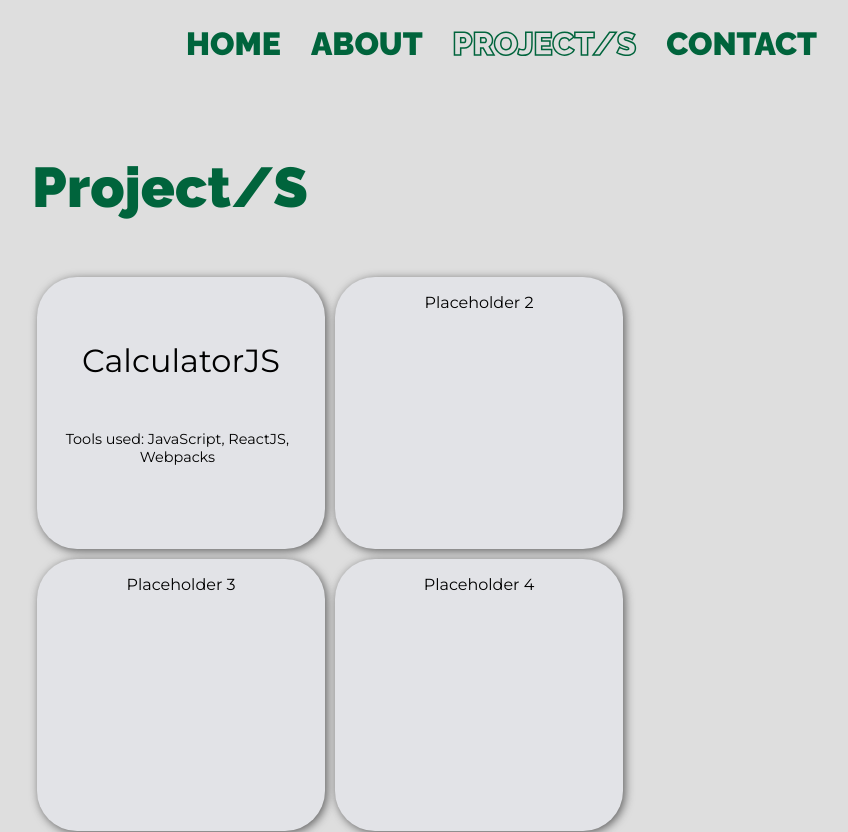
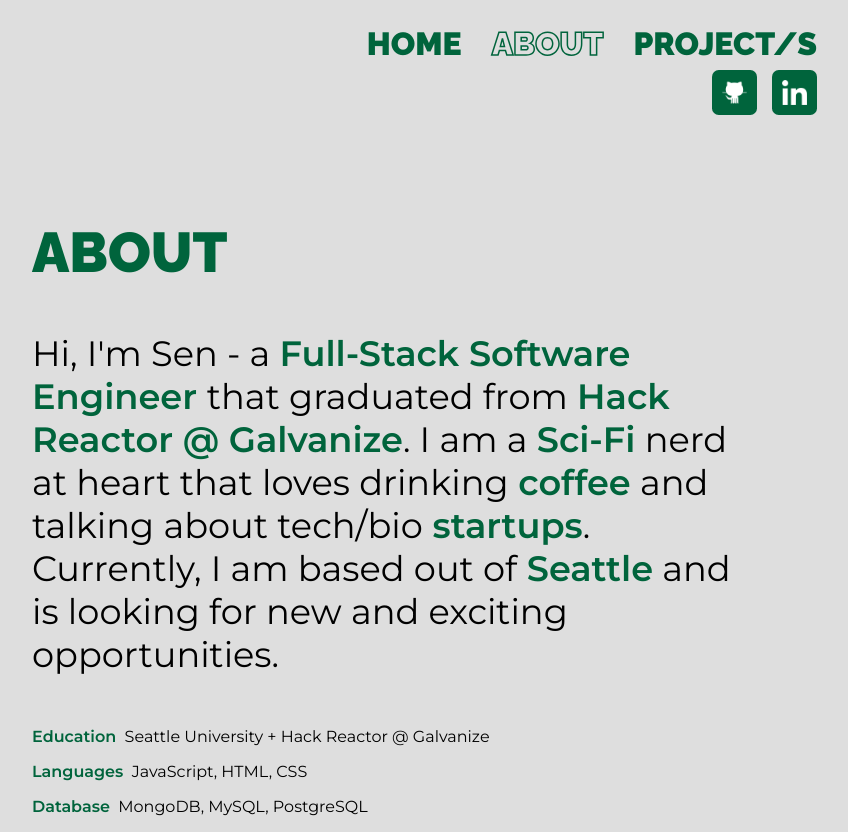
Before and after one commit to senwLu/senLuRes.v2, a React app: page / in a window 1280 px wide. Shown: the top 832 px of the page, without its empty margins (256-1104 px from the left). Built offline with nearby package versions, Linux system fonts and the light colour scheme.

Commit message:
added icon images and styles - removed contact

```diff
--- a/src/components/App.jsx
+++ b/src/components/App.jsx
@@ -8,7 +8,7 @@ class App extends Component {
 	constructor(props) {
 		super(props);
 			this.state = {
-				page: "project"
+				page: "about"
 			};
 		this.changePage = this.changePage.bind(this);
 	};
--- a/src/components/Home.jsx
+++ b/src/components/Home.jsx
@@ -33,7 +33,6 @@ class Home extends Component {
                         <div className='change-to-outline'>
                            <span className='homeNav-nav-link' name='about' onClick={this.onChange}>ABOUT</span><br />
                            <span className='homeNav-nav-link' name='project' onClick={this.onChange}>PROJECT/S</span><br />
-                           <span className='homeNav-nav-link'>CONTACT</span>
                         </div>
                      </div>
                   </div>
--- a/src/components/NavBar.jsx
+++ b/src/components/NavBar.jsx
@@ -1,4 +1,8 @@
 import React, { Component } from 'react';
+import linkedinPNG from '../images/linkedin-128.png';
+import githubPNG from '../images/github-128.png';
+
+
 
 class NavBar extends Component {
    constructor(props) {
@@ -16,21 +20,33 @@ class NavBar extends Component {
 
       if ( this.props.page === 'about') {
          return (
+            <div>
                <div className='navBar-container'>
                   <div name='home' onClick={this.onChange}>HOME</div>
                   <div className='change-to-outline'>ABOUT</div>
                   <div name='project' onClick={this.onChange}>PROJECT/S</div>
-               <div name='contact' onClick={this.onChange}>CONTACT</div>
                </div>
+               <div className='icon-container'>
+               <img className='iconPNG-resize' src={githubPNG} alt=""/>
+                  <img className='iconPNG-resize' src={linkedinPNG} alt=""/>
+               </div>
+            </div>
+
          )
       } else if (this.props.page === 'project') {
          return (
+            <div>
                <div className='navBar-container'>
                   <div name='home' onClick={this.onChange}>HOME</div>
                   <div name='about' onClick={this.onChange}>ABOUT</div>
                   <div className='change-to-outline'>PROJECT/S</div>
-               <div name='contact' onClick={this.onChange}>CONTACT</div>
                </div>
+               <div className='icon-container'>
+               <img className='iconPNG-resize' src={githubPNG} alt=""/>
+                  <img className='iconPNG-resize' src={linkedinPNG} alt=""/>
+               </div>
+            </div>
+
          )
       }
 
--- a/src/style.css
+++ b/src/style.css
@@ -105,7 +105,7 @@ body {
   height: 25px;
   display: flex;
   justify-content: flex-end;
-  margin: 25px auto 10vh auto;
+  margin: 25px auto 0px auto;
 
   font-family: "Raleway", sans-serif;
   font-size: 32px;
@@ -115,6 +115,21 @@ body {
 .navBar-container div {
   margin: 0px 15px 0px 15px;
   cursor: pointer;
+}
+
+.icon-container {
+  width: 70%;
+  display: flex;
+  justify-content: flex-end;
+  margin: 20px auto 10vh auto;
+}
+
+.iconPNG-resize {
+  width: 25px;
+  margin-right: 15px;
+  background-color: #00643c;
+  padding: 10px;
+  border-radius: 15%;
 }
 
 
```
Also changed, not shown: src/images/github-128.png (added), src/images/linkedin-128.png (added). Lines whose indentation alone changed are shown as unchanged.
